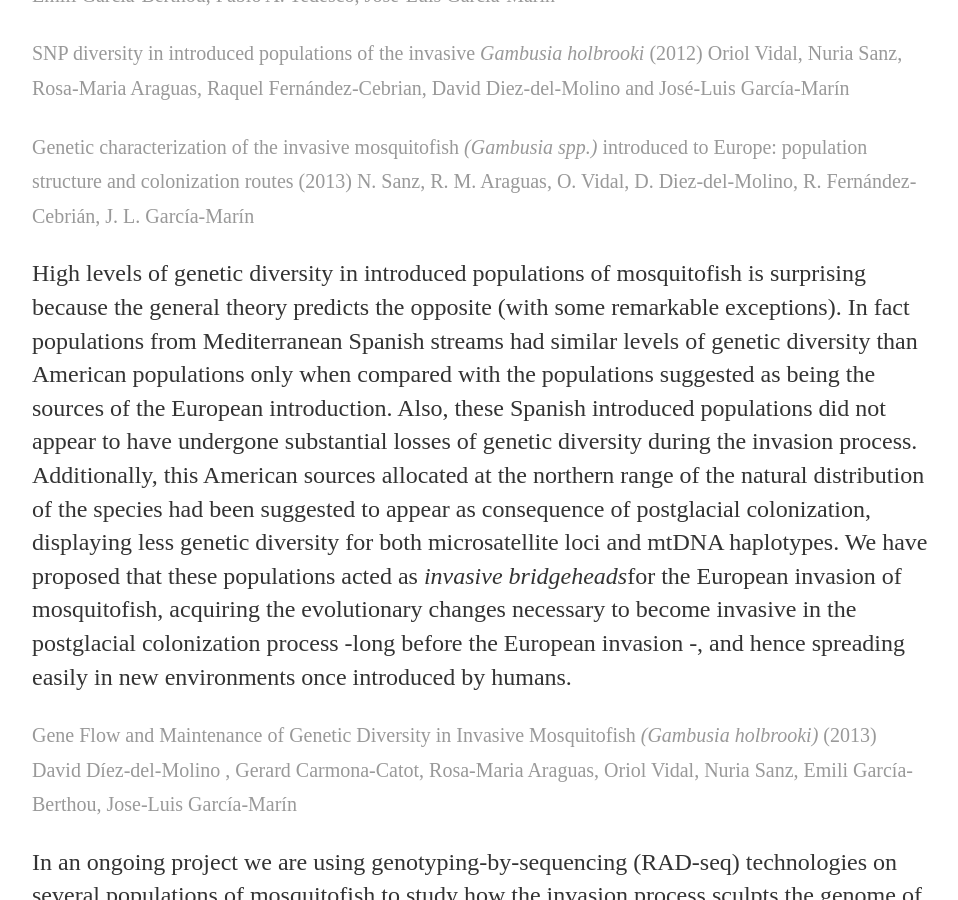
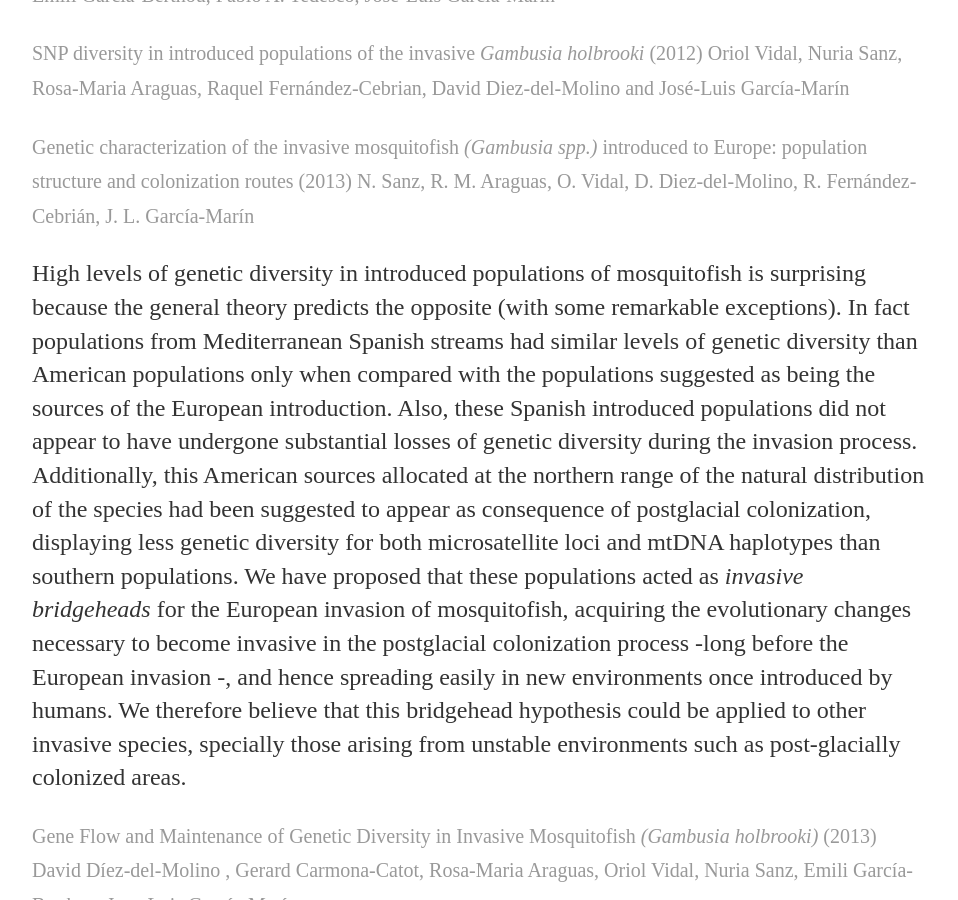
Before and after one commit to DiezMolino/diezmolino.github.io, a Jekyll site: the page research/index.html, which Jekyll copies as it is, in a window 1280 px wide and 900 px high, scrolled down 857 px. Shown: the whole window, without its empty margins (160-1118 px from the left). Built offline with Jekyll 4.4.1, drawn with Linux system fonts in a browser that asks for light colours.

Commit message:
Update index.html

```diff
--- a/research/index.html
+++ b/research/index.html
@@ -30,7 +30,8 @@
 
 <p><small><a href="http://link.springer.com/article/10.1007%2Fs10530-013-0456-5" target="_blank"> Genetic characterization of the invasive mosquitofish <i>(Gambusia spp.)</i> introduced to Europe: population structure and colonization routes (2013) N. Sanz, R. M. Araguas, O. Vidal, D. Diez-del-Molino, R. Fernández-Cebrián, J. L. García-Marín</a></small> </p>
 
-<p> High levels of genetic diversity in introduced populations of mosquitofish is surprising because the general theory predicts the opposite (with some remarkable exceptions). In fact populations from Mediterranean Spanish streams had similar levels of genetic diversity than American populations only when compared with the populations suggested as being the sources of the European introduction. Also, these Spanish introduced populations did not appear to have undergone substantial losses of genetic diversity during the invasion process. Additionally, this American sources allocated at the northern range of the natural distribution of the species had been suggested to appear as consequence of postglacial colonization, displaying less genetic diversity for both microsatellite loci and mtDNA haplotypes. We have proposed that these populations acted as <i>invasive bridgeheads</i>for the European invasion of mosquitofish, acquiring the evolutionary changes necessary to become invasive in the postglacial colonization process -long before the European invasion -, and  hence spreading easily in new environments once introduced by humans. </p>
+<p> High levels of genetic diversity in introduced populations of mosquitofish is surprising because the general theory predicts the opposite (with some remarkable exceptions). In fact populations from Mediterranean Spanish streams had similar levels of genetic diversity than American populations only when compared with the populations suggested as being the sources of the European introduction. Also, these Spanish introduced populations did not appear to have undergone substantial losses of genetic diversity during the invasion process. Additionally, this American sources allocated at the northern range of the natural distribution of the species had been suggested to appear as consequence of postglacial colonization, displaying less genetic diversity for both microsatellite loci and mtDNA haplotypes than southern populations. We have proposed that these populations acted as <i>invasive bridgeheads</i> for the European invasion of mosquitofish, acquiring the evolutionary changes necessary to become invasive in the postglacial colonization process -long before the European invasion -, and  hence spreading easily in new environments once introduced by humans. We therefore believe
+that this bridgehead hypothesis could be applied to other invasive species, specially those arising from unstable environments such as post-glacially colonized areas.</p>
 
 <p><small><a href="http://journals.plos.org/plosone/article?id=10.1371/journal.pone.0082501" target="_blank">Gene Flow and Maintenance of Genetic Diversity in Invasive Mosquitofish <i>(Gambusia holbrooki) </i> (2013) David Díez-del-Molino , Gerard Carmona-Catot, Rosa-Maria Araguas, Oriol Vidal, Nuria Sanz, Emili García-Berthou, Jose-Luis García-Marín </a></small> </p>
 
```
